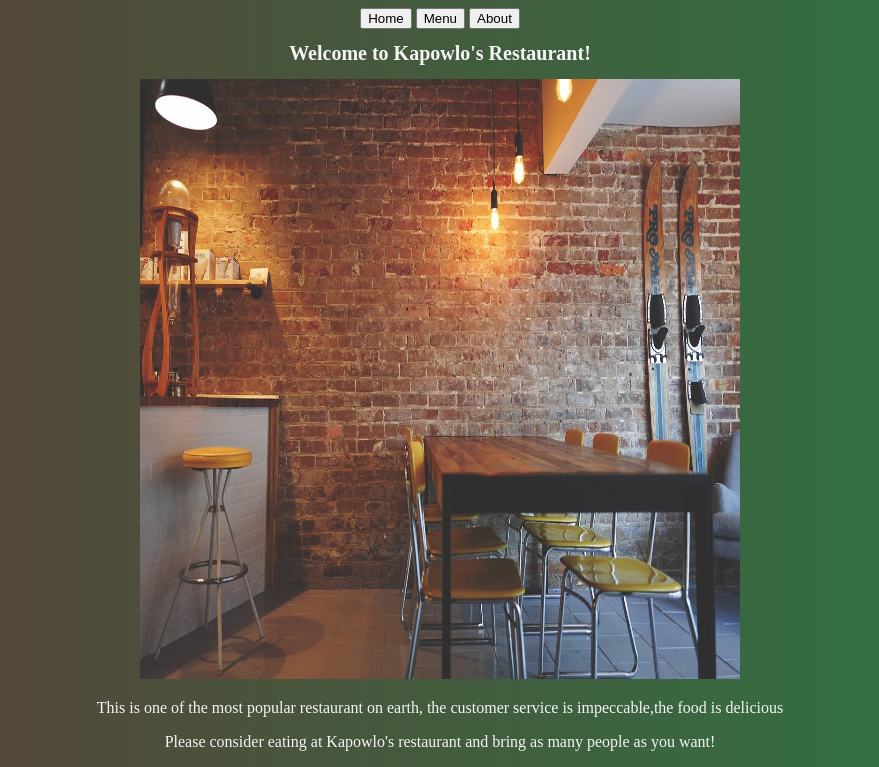
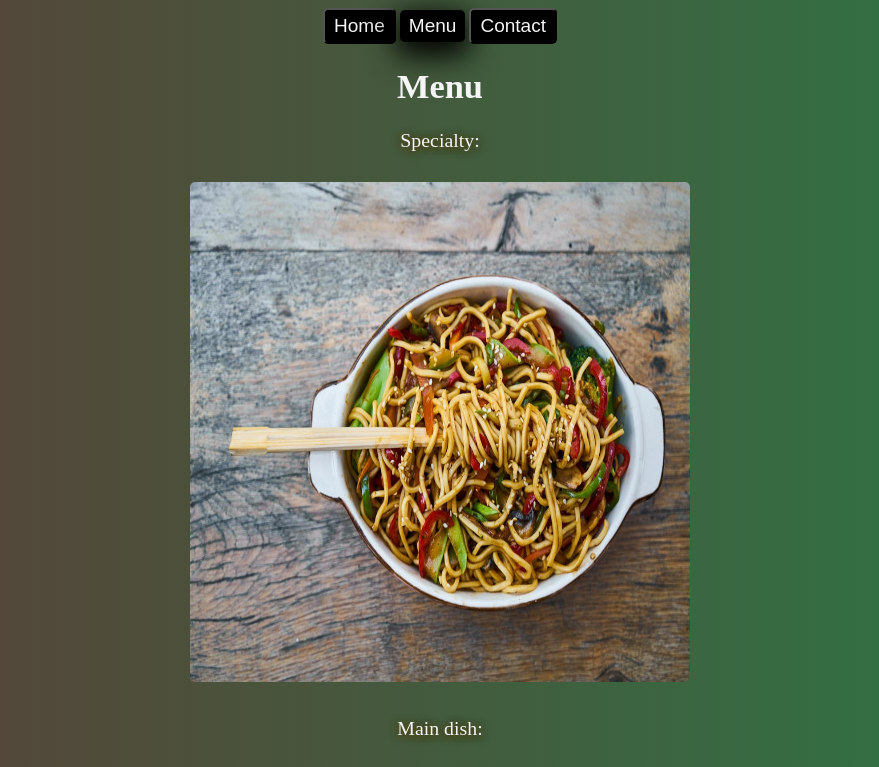
Before and after one commit to kapowlo/odin-RestaurantPage, a website built with webpack: page webpack/src/index.html in a window 1280 px wide. Both pictures are taken after a click on the button "Menu". Shown: the top 767 px of the page, without its empty margins (200-1079 px from the left). Built offline with nearby package versions, Linux system fonts and the light colour scheme.

Commit message:
Finished the home and menu sections clicking on one of the two buttons will remove the children and only show that specific section's content decided to use textContent and set to "" on the content div to achieve that effect

```diff
--- a/webpack/src/index.html
+++ b/webpack/src/index.html
@@ -10,9 +10,9 @@
 <body>
     <header>
         <nav>
-            <button>Home</button>
-            <button>Menu</button>
-            <button>About</button>
+            <button class="home">Home</button>
+            <button class="menu">Menu</button>
+            <button class="contact">Contact</button>
         </nav>
     </header>
     <div id="content">
--- a/webpack/src/index.js
+++ b/webpack/src/index.js
@@ -1,6 +1,14 @@
 import { pageLoad } from "./initialPage-load";
+import{menuLoad} from "./menuPage-load"
 import './style.css';
 
 console.log("Hello people! ");
 
-pageLoad();
+const homeBtn = document.querySelector(".home");
+homeBtn.addEventListener("click",pageLoad)
+
+const menuBtn = document.querySelector(".menu");
+menuBtn.addEventListener("click",menuLoad);
+
+/* const contactBtn=document.querySelector(".contact");
+contactBtn.addEventListener("click",) */
--- a/webpack/src/initialPage-load.js
+++ b/webpack/src/initialPage-load.js
@@ -1,8 +1,10 @@
 export function pageLoad(){
     const myContentDiv = document.querySelector("#content")
 
+    removeChildElements(myContentDiv);
+
     const myH1header = document.createElement("h1");
-    myH1header.textContent="Welcome to Kapowlo's Restaurant!";
+    myH1header.textContent="Hi,Welcome to Kapowlo's Restaurant!";
     myH1header.classList.add("big-text")
     myContentDiv.appendChild(myH1header);
 
@@ -23,3 +25,7 @@ export function pageLoad(){
 
     myContentDiv.append(firstPara,secondPara);
 }
+
+function removeChildElements(myNode){
+    myNode.textContent="";
+}
--- /dev/null
+++ b/webpack/src/menuPage-load.js
@@ -0,0 +1,71 @@
+export function menuLoad(){
+    const myContentDiv = document.querySelector("#content");
+    const menuHeader =document.createElement("h1");
+
+    removeChildElements(myContentDiv);
+
+    menuHeader.textContent="Menu";
+    menuHeader.classList.add("big-text")
+    myContentDiv.appendChild(menuHeader);
+
+    /*--------------------------------section for 1st para-------------------------------------------- */
+    const firstPara=document.createElement("p");
+    firstPara.textContent="Specialty:";
+    firstPara.classList.add("small-text" );
+    myContentDiv.appendChild(firstPara);
+
+    //add image for specialty
+    const myImageMenuSpecialty=document.createElement("img");
+    myImageMenuSpecialty.src="../src/myAssets/menu-specialty.jpeg"
+    myImageMenuSpecialty.style.width="500px";
+    myImageMenuSpecialty.style.height="500px";
+    myContentDiv.appendChild(myImageMenuSpecialty);
+
+    /*-----------------------------------section for 2nd para------------------------------------------- */
+    const secondPara=document.createElement("p");
+    secondPara.classList.add("small-text","wrapper-main-dish");
+    secondPara.textContent="Main dish:";
+    myContentDiv.appendChild(secondPara);
+
+    //add images for main dish
+    const myImageMenuMainDish1 = document.createElement("img");
+    myImageMenuMainDish1.src="../src/myAssets/menu-maindish-1.jpeg"
+    myImageMenuMainDish1.style.width="400px";
+    myImageMenuMainDish1.style.height="400px";
+    myImageMenuMainDish1.classList.add("img-margin")
+
+    const myImageMenuMainDish2 = document.createElement("img");
+    myImageMenuMainDish2.src="../src/myAssets/menu-maindish-2.webp"
+    myImageMenuMainDish2.style.width="400px";
+    myImageMenuMainDish2.style.height="400px";
+
+
+    myContentDiv.appendChild(myImageMenuMainDish1);
+    myContentDiv.insertBefore(myImageMenuMainDish2,myImageMenuMainDish1);
+
+     /*-----------------------------------section for 3rd para------------------------------------------- */
+    const thirdPara=document.createElement("p");
+    thirdPara.classList.add("small-text","wrapper-main-dish");
+    thirdPara.textContent="Sides:";
+    myContentDiv.appendChild(thirdPara);
+
+    //add images for Sides
+    const myImageSides1 = document.createElement("img");
+    myImageSides1.src="../src/myAssets/menu-sideDish-1.jpeg";
+    myImageSides1.style.width="350px";
+    myImageSides1.style.height="350px";
+    myImageSides1.classList.add("img-margin")
+
+    const myImageSides2 = document.createElement("img");
+    myImageSides2.src="../src/myAssets/menu-sideDish-2.jpeg";
+    myImageSides2.style.width="350px";
+    myImageSides2.style.height="350px";
+
+
+    myContentDiv.appendChild(myImageSides1);
+    myContentDiv.insertBefore(myImageSides2,myImageSides1);
+}
+
+function removeChildElements(myNode){
+    myNode.textContent="";
+}
--- a/webpack/src/style.css
+++ b/webpack/src/style.css
@@ -2,13 +2,46 @@ body {
   background-image: linear-gradient(to right, #5a3f37, #2c7744);
   text-align: center;
 }
+button {
+  border-radius: 5px;
+  background-color: black;
+  padding: 5px 9px;
+
+  cursor: pointer;
+
+  color: whitesmoke;
+  font-size: 1.19rem;
+}
+button:hover,
+button:focus {
+  box-shadow: 0px 9px 30px 5px rgba(0, 0, 0, 1);
+  border: none;
+}
 
 .big-text {
   color: whitesmoke;
-  font-size: 1.25rem;
+  font-size: 2.15rem;
 }
 
 .small-text {
   color: whitesmoke;
-  font-size: 1rem;
+  font-size: 1.24rem;
+  text-shadow: 3px 0px 7px rgba(81, 67, 21, 0.8),
+    -3px 0px 7px rgba(81, 67, 21, 0.8), 0px 4px 7px rgba(81, 67, 21, 0.8);
 }
+
+.wrapper-main-dish {
+  display: flex;
+  justify-content: center;
+  align-items: center;
+}
+
+.img-margin {
+  margin-left: 1rem;
+}
+
+img {
+  border-radius: 5px;
+  margin-top: 0.65rem;
+  margin-bottom: 0.65rem;
+}
--- a/webpack/webpack.config.js
+++ b/webpack/webpack.config.js
@@ -16,4 +16,5 @@ module.exports={
           },
         ],
       },
+
 };
```
